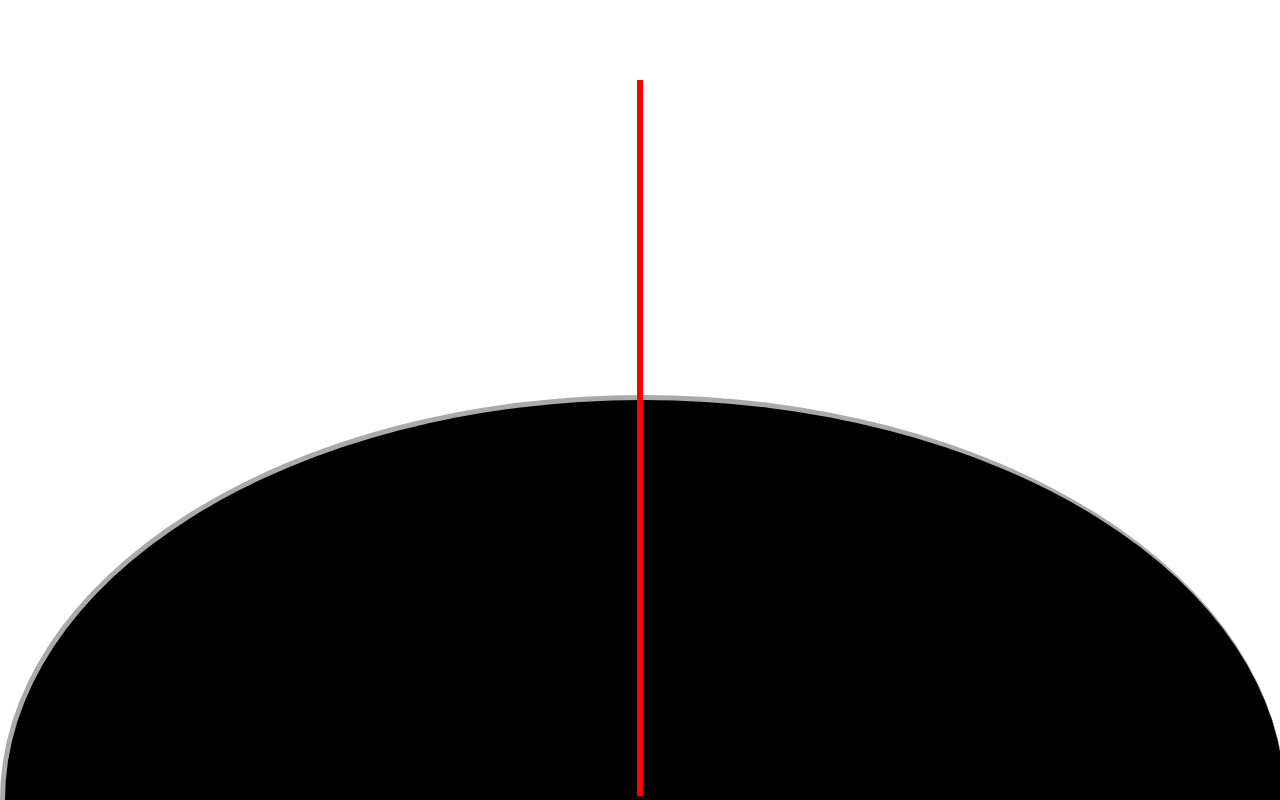
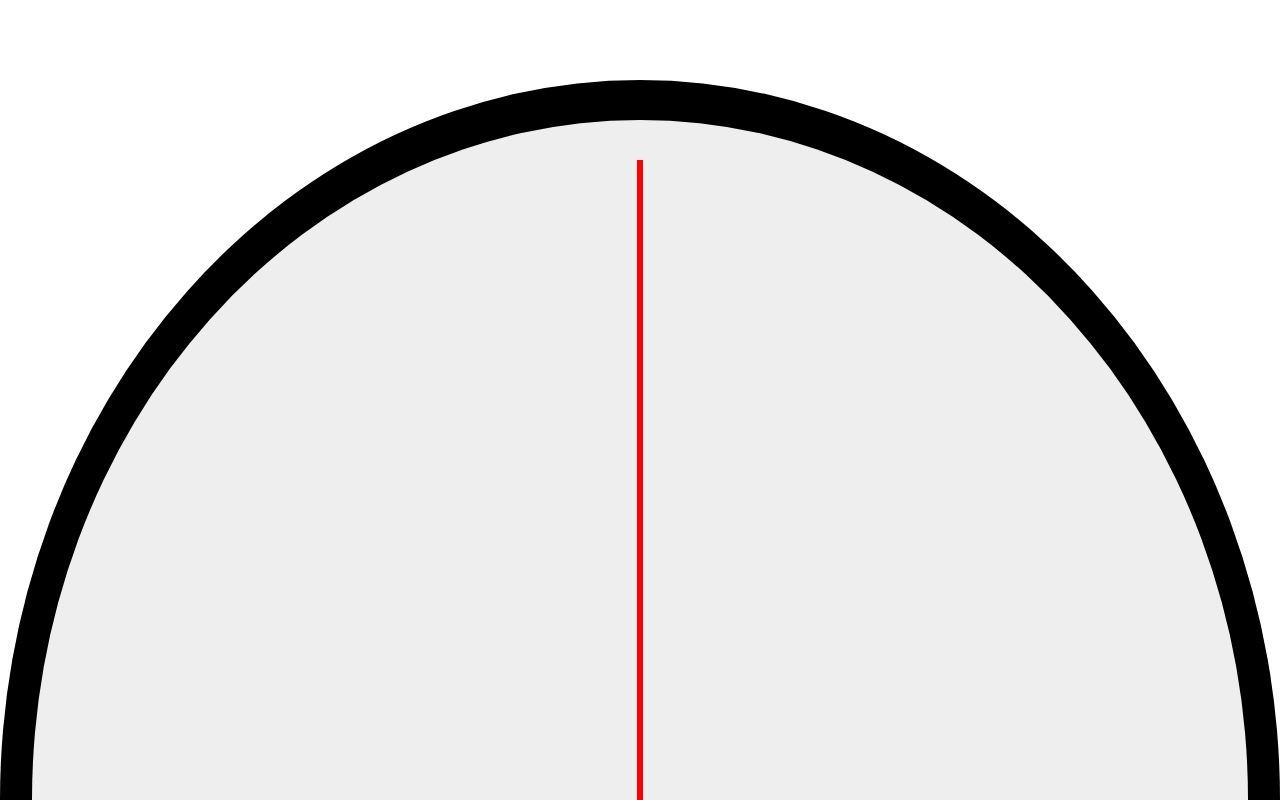
Before and after one commit to robdrimmie/10after10, a plain HTML site: page play.html in a window 1280 px wide. Drawn offline with Linux system fonts and the light colour scheme.

Commit message:
Shit, that actually works pretty well.
A couple of things, again. The ratio (75% of w, 150% of h) is reliable
and consistant for making a half circle, or at least something that
looks half-circle enough for me.

Two divs, one for the border and one for the body also works. It's
likely not even necessary to add numbers, the imagery is so solid that
it shouldn't be a problem, though maybe I want them anyway. The nice
thing about no numbers is that in theory at least the 9 and 3 should
only be half visible, but if I do that I'm going to force some
scrolling. If I just through some divs up for the hour markers and
figure out where they need to be correctly, people will figure it out
and the message will be conveyed just fine.

```diff
--- a/play.html
+++ b/play.html
@@ -13,34 +13,42 @@
     #secondHand {
       position: absolute;
 
-      top: 10%;
+      bottom: 0;
       left: 49.8%;
 
       width: 0.4%;
       min-width: 1px;
-      height: 89.5%;
+      height: 80%;
 
       background-color: red;
 
       -webkit-transform:rotate(0deg);
     }
 
-    #clockarc {
+    .clock {
       position: absolute;
+      bottom: 0; left:0;
+      border-radius: 75% 75% 0 0 / 150% 150% 0 0;
+      border: 0px solid black;
+    }
 
-      bottom: 0; left: 0;
-      width: 100%; height: 50%;
+    #clockborder {
+      width: 100%; height: 90%;
 
       background-color: #000;
-      border-radius: 75% 75% 0 0 / 150% 150% 0 0   ;
-      border-top: thick solid #aaa;
-      border-left: thick solid #aaa;
+    }
+
+    #clockbody {
+      width: 95%; height: 85%;
+      background-color: #eee;
+      margin-left: 2.5%;
     }
   </style>
 
 </head>
 <body>
-  <div id="clockarc"></div>
+  <div id="clockborder" class="clock"></div>
+  <div id="clockbody" class="clock"></div>
   <div id="secondHand"></div>
 </body>
 <!--
```
